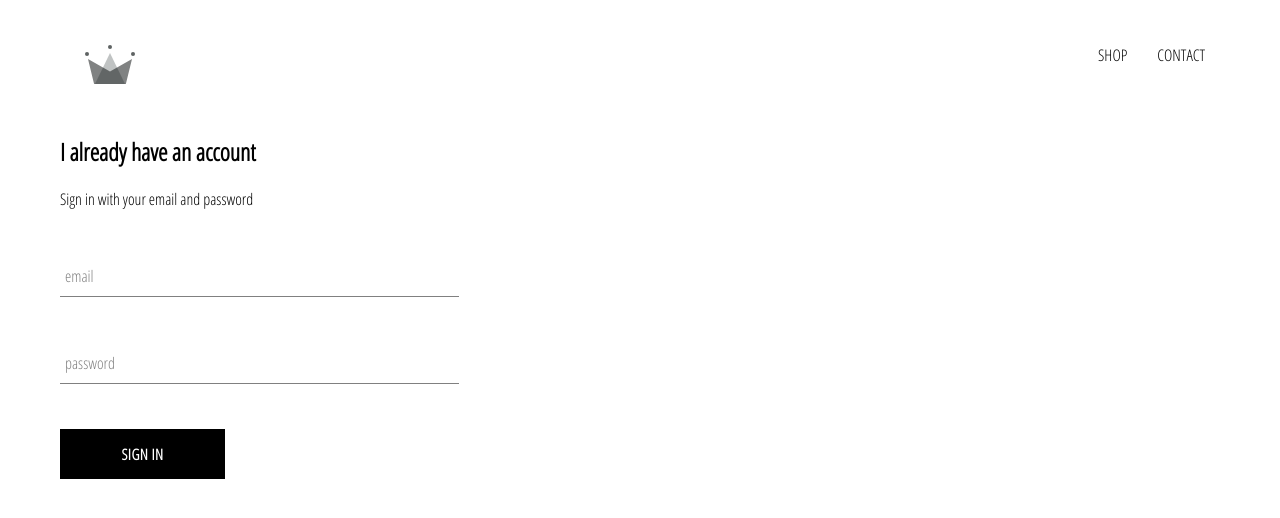
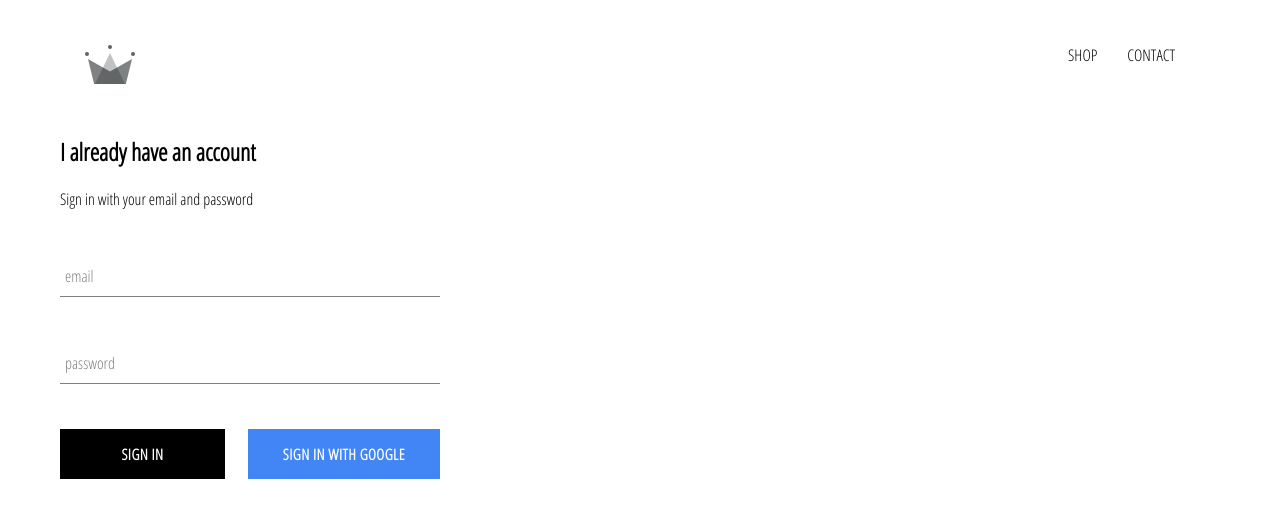
Before and after one commit to mwfelton/crwn-clothing, a React (Create React App) app: page /signin in a window 1280 px wide. Shown: the top 518 px of the page. Built offline with nearby package versions, Linux system fonts and the light colour scheme; no server answers.

Commit message:
added firebase and styled custom button components

```diff
--- a/package.json
+++ b/package.json
@@ -6,6 +6,7 @@
     "@testing-library/jest-dom": "^5.16.1",
     "@testing-library/react": "^11.2.7",
     "@testing-library/user-event": "^12.8.3",
+    "firebase": "^9.6.6",
     "node-sass": "^7.0.1",
     "react": "^17.0.2",
     "react-dom": "^17.0.2",
--- a/src/App.css
+++ b/src/App.css
@@ -7,3 +7,7 @@
     text-decoration: none;
     color: black;
 }
+
+* {
+    box-sizing: border-box;
+}
--- a/src/App.js
+++ b/src/App.js
@@ -7,12 +7,35 @@
 import HomePage from './pages/homepage/homepage.component.js';
 import ShopPage from './pages/shop/shop.component.js'
 import SignInAndSignUpPage from './pages/sign-in-and-sign-up/sign-in-and-sign-up.component';
+import { auth } from './firebase/firebase.utils'
 
+class App extends React.Component {
+  constructor() {
+    super();
 
-function App() {
+    this.state = {
+      currentUser: null
+    }
+  }
+
+  unsubscribeFromAuth = null
+
+  componentDidMount() {
+    this.unsubscribeFromAuth = auth.onAuthStateChanged(user => {
+      this.setState({ currentUser: user });
+
+      console.log(user)
+    })
+  }
+
+  componentWillUnmount() {
+    this.unsubscribeFromAuth();
+  }
+
+  render() {
     return (
       <div>
-    <Header />
+      <Header currentUser={this.state.currentUser}/>
         <Switch>
           <Route exact path='/' component={HomePage}/>
           <Route path='/shop' component={ShopPage}/>
@@ -21,5 +44,6 @@
       </div>
     );
     }
+}
 
 export default App;
--- a/src/components/custom-button/custom-button.component.js
+++ b/src/components/custom-button/custom-button.component.js
@@ -2,8 +2,10 @@
 
 import './custom-button.styles.scss';
 
-const CustomButton = ({ children, ...otherProps}) => (
-    <button className='custom-button' {...otherProps}>
+const CustomButton = ({ children, isGoogleSignIn, ...otherProps}) => (
+    <button className={`${isGoogleSignIn ? 'google-sign-in' : ''} custom-button`}
+    {...otherProps}
+    >
         {children}
     </button>
 )
--- a/src/components/custom-button/custom-button.styles.scss
+++ b/src/components/custom-button/custom-button.styles.scss
@@ -19,4 +19,14 @@
       color: black;
       border: 1px solid black;
     }
+
+    &.google-sign-in{
+        background-color: #4285f4;
+        color: white;
+
+        &:hover{
+            background-color: #357ae8;
+            border: none;
+        }
+    }
   }
--- a/src/components/header/header.component.js
+++ b/src/components/header/header.component.js
@@ -2,10 +2,11 @@
 import { Link } from 'react-router-dom';
 
 import { ReactComponent as Logo } from '../../assets/crown.svg'
+import { auth } from '../../firebase/firebase.utils'
 
 import './header.styles.scss';
 
-const Header = () => (
+const Header = ({ currentUser }) => (
     <div className="header">
         <Link className="logo-container" to="/">
             <Logo className="logo"></Logo>
@@ -17,6 +18,12 @@
             <Link className="option" to='/shop'>
                 CONTACT
             </Link>
+            {
+                currentUser ?
+                <div className="option" onClick={() => auth.signOut()}>SIGN OUT</div>
+                :
+                <Link className="option" to='/signin'></Link>
+            }
         </div>
     </div>
 )
--- a/src/components/header/header.styles.scss
+++ b/src/components/header/header.styles.scss
@@ -20,6 +20,7 @@
 
       .option {
         padding: 10px 15px;
+        cursor: pointer;
       }
     }
   }
--- a/src/components/sign-in/sign-in.component.js
+++ b/src/components/sign-in/sign-in.component.js
@@ -4,6 +4,8 @@
 
 import FormInput from "../form-input/form-input.component";
 import CustomButton from "../custom-button/custom-button.component";
+
+import { SignInWithGoogle } from '../../firebase/firebase.utils'
 
 class SignIn extends React.Component{
     constructor(props) {
@@ -49,8 +51,10 @@
                         label='password'
                         required
                         />
-
+                    <div className="buttons">
                     <CustomButton type="submit">Sign in</CustomButton>
+                    <CustomButton onClick={SignInWithGoogle} isGoogleSignIn>Sign in with Google</CustomButton>
+                    </div>
                 </form>
             </div>
         )
--- a/src/components/sign-in/sign-in.styles.scss
+++ b/src/components/sign-in/sign-in.styles.scss
@@ -1,9 +1,14 @@
 .sign-in{
-    width: 30vw;
+    width: 380px;
     display: flex;
     flex-direction: column;
 
     .title{
         margin: 10px 0;
     }
+
+    .buttons {
+        display: flex;
+        justify-content: space-between;
+    }
 }
--- /dev/null
+++ b/src/firebase/firebase.utils.js
@@ -0,0 +1,23 @@
+import firebase from 'firebase/compat/app';
+import 'firebase/compat/firestore';
+import 'firebase/compat/auth';
+
+const config = {
+    apiKey: "AIzaSyAVWVUz5tkOdpGKxZwTVMQSzznWkSpJw0I",
+    authDomain: "crwn-db-56f8d.firebaseapp.com",
+    projectId: "crwn-db-56f8d",
+    storageBucket: "crwn-db-56f8d.appspot.com",
+    messagingSenderId: "184900674136",
+    appId: "1:184900674136:web:0bc2a7007dfcb4bb45202d"
+  };
+
+  firebase.initializeApp(config);
+
+  export const auth = firebase.auth();
+  export const firestore = firebase.firestore();
+
+  const provider = new firebase.auth.GoogleAuthProvider();
+  provider.setCustomParameters({ prompt: 'select_account'})
+  export const SignInWithGoogle = () => auth.signInWithPopup(provider);
+
+  export default firebase;
```
Also changed, not shown: 1 other file (tests, documents, lock files or other folders). Lines whose indentation alone changed are shown as unchanged.
